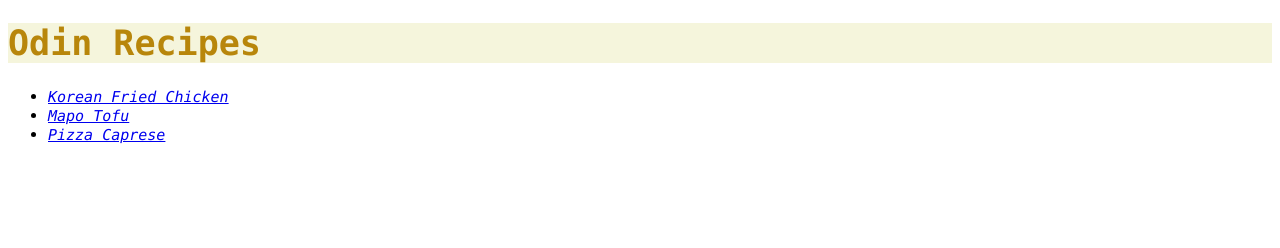
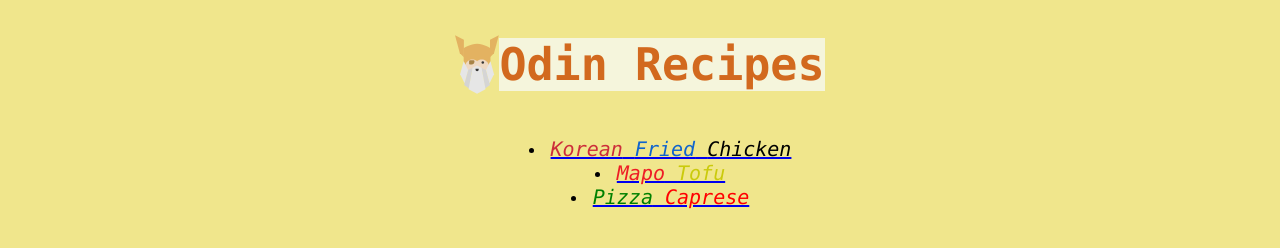
Before and after one commit to henrileonard/odin-recipes, a plain HTML site: page index.html in a window 1280 px wide. Drawn offline with Linux system fonts and the light colour scheme.

Commit message:
Change frontpage layout and coloring

```diff
--- a/index.html
+++ b/index.html
@@ -7,11 +7,12 @@
     <link rel="stylesheet" href="./style.css">
 </head>
 <body>
-    <h1>Odin Recipes</h1>
+    <div class="title"><img src="./images/odin-icon.svg" alt="Logo of The Odin Project"><h1 class="odin-recipes">Odin Recipes</h1>  </div>
     <ul>
-        <li><a href="recipes/koreanFriedChicken.html">Korean Fried Chicken</a></li>
-        <li><a href="recipes/mapoTofu.html">Mapo Tofu</a></li>
-        <li><a href="recipes/pizzaCaprese.html">Pizza Caprese</a></li>
+        <li><a href="recipes/koreanFriedChicken.html">
+            <span class="korean">Korean</span> <span class="fried">Fried</span> <span class="chicken">Chicken</span></a></li>
+        <li><a href="recipes/mapoTofu.html"> <span class="mapo">Mapo</span> <span class="tofu">Tofu</span></a></li>
+        <li><a href="recipes/pizzaCaprese.html"> <span class="pizza">Pizza</span> <span class="caprese">Caprese</span></a></li>
     </ul>
 </body>
 </html>
--- a/style.css
+++ b/style.css
@@ -2,15 +2,56 @@
     font-family: "Monaco", "Lucida Console", "Courier New", sans-serif;
 }
 
+body,
+a {
+    background-color: khaki;
+}
+
 h1 {
     font-weight: bold;
-    color: darkgoldenrod;
+    color: chocolate;
     background-color: beige;
-    font-size: 35px;
+    font-size: 45px;
 }
 
 a {
     font-style:oblique;
-    font-size: 15px;
-    background-color: white;
+    font-size: 20px;
 }
+.odin-recipes {
+    text-align: center;
+}
+
+.title {
+    display: flex;
+    justify-content: center;
+}
+
+ul {
+    text-align: center;
+    list-style-position: inside;
+}
+
+.korean {
+    color: rgb(205, 46, 58);
+}
+.fried {
+    color: rgb(15, 100, 205);
+}
+.chicken {
+    color: black;
+}
+
+.pizza {
+    color: green;
+}
+.caprese {
+    color: red;
+}
+
+.mapo {
+    color: rgb(238, 28, 37);
+}
+.tofu {
+    color: rgb(202, 202, 12);
+}
```
Also changed, not shown: recipes/koreanFriedChicken.html (+1 -1 lines), images/odin-icon.svg (added).
